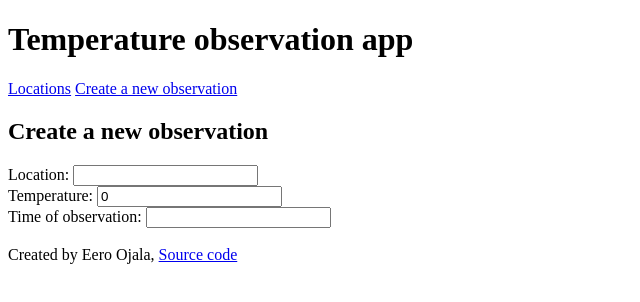
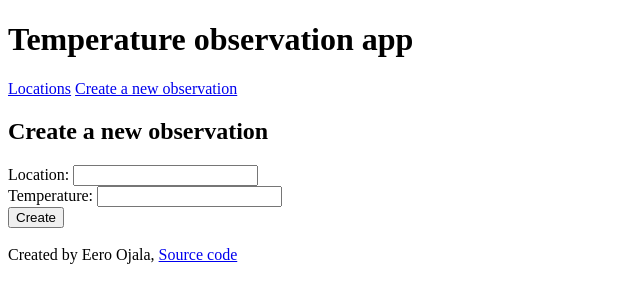
Before and after one commit to eerojala/Temperature-Application-Frontend, a React (Create React App) app in the folder temperature-app/: page /createNew in a window 1280 px wide. Shown: the top 302 px of the page, without its empty margins (0-640 px from the left). Built offline with nearby package versions, Linux system fonts and the light colour scheme.

Commit message:
Initial form functionality added

```diff
--- a/temperature-app/package.json
+++ b/temperature-app/package.json
@@ -5,8 +5,12 @@
   "dependencies": {
     "react": "^16.2.0",
     "react-dom": "^16.2.0",
+    "react-dropdown": "^1.4.0",
+    "react-input-slider": "^4.0.1",
     "react-router-dom": "^4.2.2",
-    "react-scripts": "1.1.1"
+    "react-scripts": "1.1.1",
+    "react-select": "^1.2.1",
+    "react-select-uk": "^1.1.8"
   },
   "scripts": {
     "start": "react-scripts start",
--- a/temperature-app/src/App.js
+++ b/temperature-app/src/App.js
@@ -20,6 +20,13 @@ class App extends React.Component {
     }
   }
 
+  newObservation = (observation) => {
+    observation.id = (Math.random() * 100000).toFixed(0)
+    this.setState({
+      observations: this.state.observations.concat(observation)
+    })
+  }
+
   render() {
     return (
       <div>
@@ -28,7 +35,10 @@ class App extends React.Component {
           <div>
             <NavigationMenu />
             <Route exact path="/locations" render={() => <LocationList locations={this.state.locations} />} />
-            <Route path="/createNew" render={() => <ObservationForm />} />
+            <Route
+              path="/createNew"
+              render={() => <ObservationForm locations={this.state.locations} newObservation={this.newObservation} />}
+            />
           </div>
         </Router>
         <div>
--- a/temperature-app/src/components/ObservationForm.js
+++ b/temperature-app/src/components/ObservationForm.js
@@ -5,8 +5,7 @@ class ObservationForm extends React.Component {
     super()
     this.state = {
       location: '',
-      temperature: 0,
-      timestamp: ''
+      temperature: ''
     }
   }
 
@@ -16,6 +15,11 @@ class ObservationForm extends React.Component {
 
   handleSubmit = (event) => {
     event.preventDefault()
+    this.props.newObservation({
+      location: this.state.location,
+      temperature: this.state.temperature,
+      timestamp: new Date()
+    })
   }
 
   render() {
@@ -29,9 +33,7 @@ class ObservationForm extends React.Component {
           <div>
             Temperature: <input name='temperature' value={this.state.temperature} onChange={this.handleChange} />
           </div>
-        <div>
-          Time of observation: <input name='timestamp' value={this.state.timestamp} onChange={this.handleChange} />
-        </div>
+          <button>Create</button>
         </form>
       </div>
     )
```
Also changed, not shown: 1 other file (tests, documents, lock files or other folders). Lines whose indentation alone changed are shown as unchanged.
